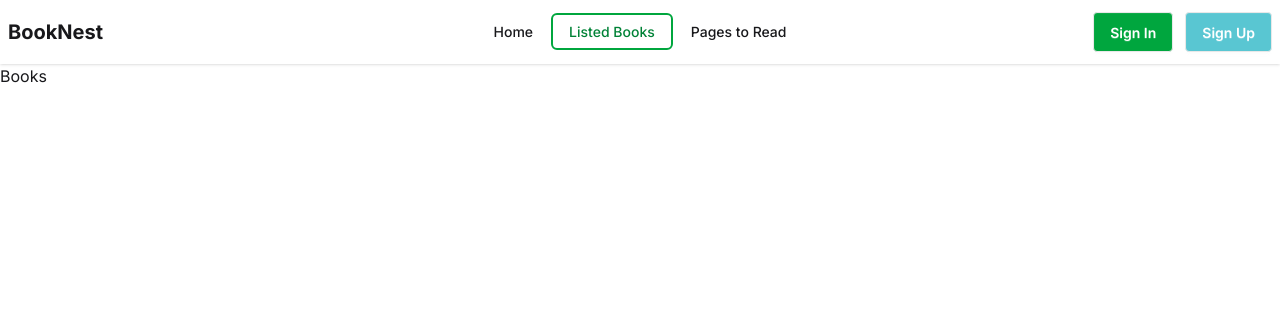
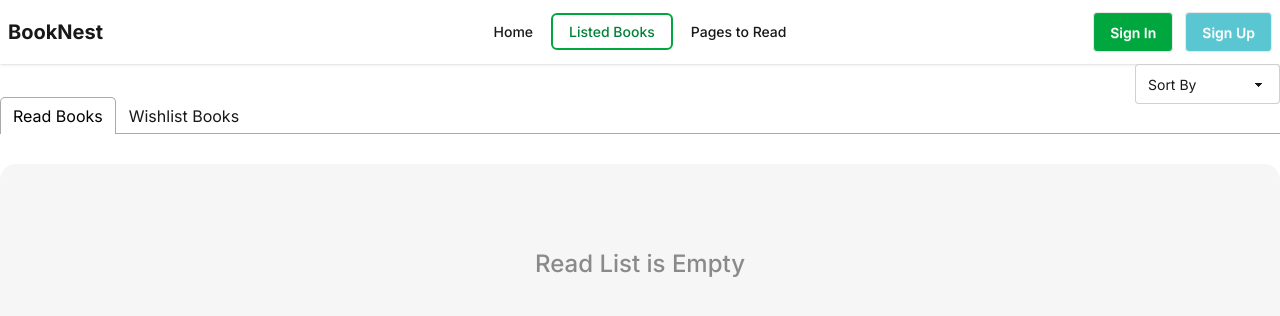
Before and after one commit to mironydev/booknest, a React (Vite) app: page /books in a window 1280 px wide. Shown: the top 316 px of the page. Built offline with nearby package versions, Linux system fonts and the light colour scheme.

Commit message:
added readlist & wishlist books and added sorting filter for them

```diff
--- a/package.json
+++ b/package.json
@@ -15,6 +15,7 @@
     "react-dom": "^19.2.4",
     "react-icons": "^5.6.0",
     "react-router": "^7.14.1",
+    "react-tabs": "^6.1.1",
     "react-toastify": "^11.0.5",
     "tailwindcss": "^4.2.2"
   },
--- a/src/components/hompage/AllBooks.jsx
+++ b/src/components/hompage/AllBooks.jsx
@@ -9,7 +9,7 @@ const AllBooks = () => {
     <div className="container mx-auto mt-16 md:mt-20">
       <h3 className="text-center text-4xl font-bold">Books</h3>
 
-      <div className="grid grid-cols-1 md:grid-cols-2 lg:grid-cols-3 justify-items-center mt-10 gap-10 px-5 sm:px-0">
+      <div className="grid grid-cols-1 md:grid-cols-2 lg:grid-cols-3 justify-items-center mt-10 mb-10 md:mb-20 gap-10 px-5 sm:px-0">
         {books.map((book) => (
           <BookCard book={book} key={book.bookId} />
         ))}
--- /dev/null
+++ b/src/components/ui/ListedBookCard.jsx
@@ -0,0 +1,72 @@
+import React from "react";
+import { FaRegClock } from "react-icons/fa";
+import { GoPeople } from "react-icons/go";
+import { MdOutlineMenuBook } from "react-icons/md";
+
+const ListedBookCard = ({ book }) => {
+  const {
+    image,
+    bookName,
+    author,
+    tags,
+    yearOfPublishing,
+    totalPages,
+    publisher,
+    rating,
+    category,
+  } = book;
+  return (
+    <div className="border border-gray-300 p-6 gap-6 rounded-2xl flex flex-col md:flex-row mx-5 lg:mx-0">
+      <figure className="p-8 bg-base-300 rounded-xl flex items-center justify-center">
+        <img src={image} alt="" className="rounded-md max-w-40 md:max-w-25" />
+      </figure>
+      <div>
+        <h3 className="font-bold text-3xl">{bookName}</h3>
+        <p className="text-stone-600 font-medium text-sm mt-1">By: {author}</p>
+        <div className="flex flex-col sm:flex-row sm:space-x-4 text-gray-500">
+          <p className="flex items-center gap-2 my-3">
+            <span className="font-bold text-black">Tag:</span>{" "}
+            <span className="flex flex-wrap gap-2">
+              {tags.map((tag, i) => (
+                <span
+                  key={i}
+                  className="bg-[#F4FCF2] text-[#23BE0A] px-3 py-1 rounded-full"
+                >
+                  #{tag}
+                </span>
+              ))}
+            </span>
+          </p>
+          <p className="flex items-center gap-2 text-sm">
+            <FaRegClock />
+            Year of Publishing:&nbsp;
+            {yearOfPublishing}
+          </p>
+        </div>
+        <div className="flex flex-wrap space-x-4 text-gray-500 text-sm my-1 sm:my-0">
+          <p className="flex items-center gap-2 mb-1 sm:mb-0">
+            <GoPeople />
+            Publisher: {publisher}
+          </p>
+          <p className="flex items-center gap-2 mb-1 sm:mb-0">
+            <MdOutlineMenuBook />
+            {totalPages} pages
+          </p>
+        </div>
+        <div className="flex flex-wrap gap-3 border-t border-gray-200 pt-4 mt-4">
+          <button className="btn bg-[#E1EEFF] text-blue-500 rounded-full cursor-pointer">
+            Catagory: {category}
+          </button>
+          <button className="btn bg-[#FFF3E1] text-orange-500 rounded-full cursor-pointer">
+            Rating: {rating}
+          </button>
+          <button className="btn bg-green-500 text-white rounded-full cursor-pointer">
+            View Details
+          </button>
+        </div>
+      </div>
+    </div>
+  );
+};
+
+export default ListedBookCard;
--- /dev/null
+++ b/src/components/ui/ReadListCard.jsx
@@ -0,0 +1,45 @@
+import React, { useContext, useEffect, useState } from "react";
+import { BookContext } from "../../context/BookProvider";
+import ListedBookCard from "./ListedBookCard";
+
+const ReadListCard = ({ sortingType }) => {
+  const { storedBooks } = useContext(BookContext);
+  const [filteredList, setFilteredList] = useState(storedBooks);
+
+  useEffect(() => {
+    if (sortingType) {
+      if (sortingType === "pages") {
+        const sortedData = [...storedBooks].sort(
+          (a, b) => b.totalPages - a.totalPages,
+        );
+        setFilteredList(sortedData);
+      } else if (sortingType === "rating") {
+        const sortedData = [...storedBooks].sort((a, b) => b.rating - a.rating);
+        setFilteredList(sortedData);
+      } else if (sortingType === "year") {
+        const sortedData = [...storedBooks].sort(
+          (a, b) => b.yearOfPublishing - a.yearOfPublishing,
+        );
+        setFilteredList(sortedData);
+      }
+    }
+  }, [sortingType, storedBooks]);
+
+  if (filteredList.length === 0) {
+    return (
+      <div className=" bg-base-300 p-6 gap-6 rounded-2xl text-2xl font-medium flex justify-center items-center opacity-50 h-50">
+        Read List is Empty
+      </div>
+    );
+  }
+
+  return (
+    <>
+      {filteredList.map((book, i) => (
+        <ListedBookCard book={book} key={i} />
+      ))}
+    </>
+  );
+};
+
+export default ReadListCard;
--- /dev/null
+++ b/src/components/ui/WishListCard.jsx
@@ -0,0 +1,45 @@
+import React, { useContext, useEffect, useState } from "react";
+import { BookContext } from "../../context/BookProvider";
+import ListedBookCard from "./ListedBookCard";
+
+const WishListCard = ({ sortingType }) => {
+  const { wishlist } = useContext(BookContext);
+  const [filteredList, setFilteredList] = useState(wishlist);
+
+  useEffect(() => {
+    if (sortingType) {
+      if (sortingType === "pages") {
+        const sortedData = [...wishlist].sort(
+          (a, b) => b.totalPages - a.totalPages,
+        );
+        setFilteredList(sortedData);
+      } else if (sortingType === "rating") {
+        const sortedData = [...wishlist].sort((a, b) => b.rating - a.rating);
+        setFilteredList(sortedData);
+      } else if (sortingType === "year") {
+        const sortedData = [...wishlist].sort(
+          (a, b) => b.yearOfPublishing - a.yearOfPublishing,
+        );
+        setFilteredList(sortedData);
+      }
+    }
+  }, [sortingType, wishlist]);
+
+  if (filteredList.length === 0) {
+    return (
+      <div className=" bg-base-300 p-6 gap-6 rounded-2xl text-2xl font-medium flex justify-center items-center opacity-50 h-50">
+        Wishlist is Empty
+      </div>
+    );
+  }
+
+  return (
+    <>
+      {filteredList.map((book, i) => (
+        <ListedBookCard book={book} key={i} />
+      ))}
+    </>
+  );
+};
+
+export default WishListCard;
--- /dev/null
+++ b/src/context/BookProvider.jsx
@@ -0,0 +1,65 @@
+import React, { createContext, useState } from "react";
+import { toast } from "react-toastify";
+import {
+  addReadListToLocalDB,
+  addWishListToLocalDB,
+  getAllReadListFromLocalDB,
+  getAllWishListFromLocalDB,
+} from "../utils/localDB";
+
+export const BookContext = createContext();
+
+const BookProvider = ({ children }) => {
+  const [storedBooks, setStoredBooks] = useState(() =>
+    getAllReadListFromLocalDB(),
+  );
+  const [wishlist, setWishlist] = useState(() => getAllWishListFromLocalDB());
+
+  const handleReadButton = (currentBook) => {
+    addReadListToLocalDB(currentBook);
+
+    const bookExists = storedBooks.find(
+      (book) => book.bookId === currentBook.bookId,
+    );
+    if (bookExists) {
+      toast.error("book already marked as read");
+    } else {
+      setStoredBooks([...storedBooks, currentBook]);
+      toast.success("book marked as read");
+    }
+  };
+
+  const handleWishlistButton = (currentBook) => {
+    addWishListToLocalDB(currentBook);
+    const existsInReadList = storedBooks.find(
+      (book) => book.bookId === currentBook.bookId,
+    );
+
+    if (existsInReadList) {
+      toast.info("book is already in readlist");
+      return;
+    }
+
+    const bookExists = wishlist.find(
+      (book) => book.bookId === currentBook.bookId,
+    );
+    if (bookExists) {
+      toast.error("book already added to wishlist");
+    } else {
+      setWishlist([...wishlist, currentBook]);
+      toast.success("book added to wishlist");
+    }
+  };
+
+  const data = {
+    storedBooks,
+    setStoredBooks,
+    handleReadButton,
+    wishlist,
+    setWishlist,
+    handleWishlistButton,
+  };
+  return <BookContext value={data}>{children}</BookContext>;
+};
+
+export default BookProvider;
--- a/src/main.jsx
+++ b/src/main.jsx
@@ -4,9 +4,14 @@ import "./index.css";
 
 import { RouterProvider } from "react-router";
 import { router } from "./routes/Routes";
+import BookProvider from "./context/BookProvider";
+import { ToastContainer } from "react-toastify";
 
 createRoot(document.getElementById("root")).render(
   <StrictMode>
-    <RouterProvider router={router} />
+    <BookProvider>
+      <RouterProvider router={router} />
+      <ToastContainer autoClose={1000} />
+    </BookProvider>
   </StrictMode>,
 );
--- a/src/pages/bookDetails/BookDetails.jsx
+++ b/src/pages/bookDetails/BookDetails.jsx
@@ -1,12 +1,16 @@
-import React from "react";
+import React, { useContext } from "react";
 import { useLoaderData, useParams } from "react-router";
+import { BookContext } from "../../context/BookProvider";
 
 const BookDetails = () => {
   const { id } = useParams();
   const books = useLoaderData();
   const clickedBook = books.find((book) => book.bookId === Number(id));
+
+  const { handleReadButton, handleWishlistButton } = useContext(BookContext);
+
   return (
-    <div className="container mx-auto mt-10 md:mt-20 flex flex-col md:flex-row items-center gap-14 lg:gap-24">
+    <div className="container mx-auto mb-10 md:mt-20 flex flex-col md:flex-row items-center gap-14 lg:gap-24">
       <figure className="flex-1 p-10 lg:p-20 flex sm:rounded-xl bg-base-300 max-w-100 mx-auto md:mx-0">
         <img src={clickedBook.image} alt="" className="rounded-xl" />
       </figure>
@@ -52,8 +56,18 @@ const BookDetails = () => {
           </div>
         </div>
         <div className="space-x-4">
-          <button className="btn bg-white p-5 hover:bg-base-300">Read</button>
-          <button className="btn bg-[#50B1C9] text-white p-5">Wishlist</button>
+          <button
+            onClick={() => handleReadButton(clickedBook)}
+            className="btn bg-white p-5 hover:bg-base-300"
+          >
+            Mark as Read
+          </button>
+          <button
+            onClick={() => handleWishlistButton(clickedBook)}
+            className="btn bg-[#50B1C9] text-white p-5"
+          >
+            Add to Wishlist
+          </button>
         </div>
       </div>
     </div>
--- a/src/pages/books/Books.jsx
+++ b/src/pages/books/Books.jsx
@@ -1,7 +1,43 @@
-import React from "react";
+import React, { useState } from "react";
+import { Tab, Tabs, TabList, TabPanel } from "react-tabs";
+import "react-tabs/style/react-tabs.css";
+import ReadListCard from "../../components/ui/ReadListCard";
+import WishListCard from "../../components/ui/WishListCard";
 
 const Books = () => {
-  return <div>Books</div>;
+  const [sortingType, setSortingType] = useState("");
+
+  return (
+    <div className="container mx-auto">
+      <div className="text-right -mb-7">
+        <select
+          value={sortingType}
+          onChange={(e) => setSortingType(e.target.value)}
+          className="select w-fit pr-8 outline-0"
+        >
+          <option value="" disabled={true}>
+            Sort By
+          </option>
+          <option value="rating">Rating</option>
+          <option value="pages">Total Pages</option>
+          <option value="year">Published Year</option>
+        </select>
+      </div>
+      <Tabs className="mt-5">
+        <TabList>
+          <Tab>Read Books</Tab>
+          <Tab>Wishlist Books</Tab>
+        </TabList>
+
+        <TabPanel className="space-y-5 pt-5">
+          <ReadListCard sortingType={sortingType}></ReadListCard>
+        </TabPanel>
+        <TabPanel className="space-y-5">
+          <WishListCard sortingType={sortingType}></WishListCard>
+        </TabPanel>
+      </Tabs>
+    </div>
+  );
 };
 
 export default Books;
--- /dev/null
+++ b/src/utils/localDB.js
@@ -0,0 +1,36 @@
+const getAllReadListFromLocalDB = () => {
+  const allReadList = localStorage.getItem("readlist");
+  if (allReadList) return JSON.parse(allReadList);
+  return [];
+};
+
+const addReadListToLocalDB = (book) => {
+  const allBooks = getAllReadListFromLocalDB();
+  const bookExists = allBooks.find((bk) => bk.bookId === book.bookId);
+  if (!bookExists) {
+    allBooks.push(book);
+    localStorage.setItem("readlist", JSON.stringify(allBooks));
+  }
+};
+
+const getAllWishListFromLocalDB = () => {
+  const allWishList = localStorage.getItem("wishlist");
+  if (allWishList) return JSON.parse(allWishList);
+  return [];
+};
+
+const addWishListToLocalDB = (book) => {
+  const allBooks = getAllWishListFromLocalDB();
+  const bookExists = allBooks.find((bk) => bk.bookId === book.bookId);
+  if (!bookExists) {
+    allBooks.push(book);
+    localStorage.setItem("wishlist", JSON.stringify(allBooks));
+  }
+};
+
+export {
+  getAllReadListFromLocalDB,
+  addReadListToLocalDB,
+  getAllWishListFromLocalDB,
+  addWishListToLocalDB,
+};
```
Also changed, not shown: 1 other file (tests, documents, lock files or other folders).
